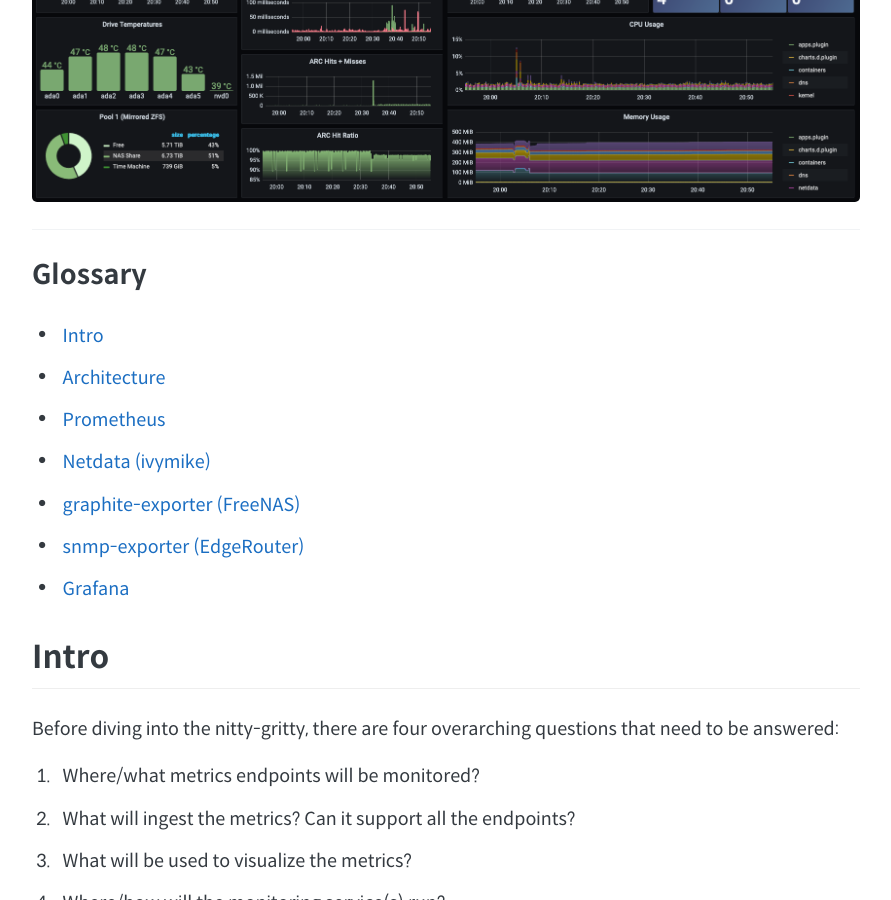
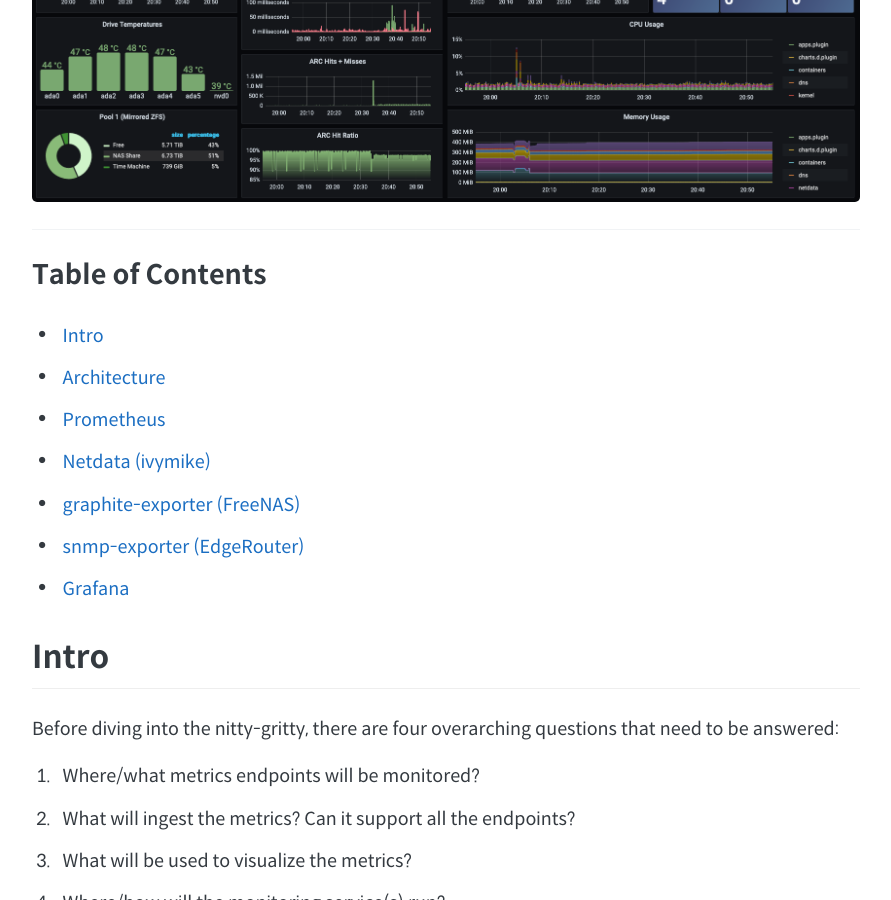
Before and after one commit to MrE-Fog/devedge-2, a Jekyll site: the page built from _posts/2021-01-24-metrics---netdataprometheusgrafana-stack.md, in a window 1280 px wide and 900 px high, scrolled down 833 px. Shown: the whole window, without its empty margins (194-1085 px from the left). Built offline with Jekyll 4.4.1, drawn with Linux system fonts in a browser that asks for light colours.

Commit message:
Rename Glossary to Table of Contents

```diff
--- a/_posts/2021-01-24-metrics---netdataprometheusgrafana-stack.md
+++ b/_posts/2021-01-24-metrics---netdataprometheusgrafana-stack.md
@@ -14,7 +14,7 @@
 
 ---
 
-### Glossary
+### Table of Contents
 
 - [Intro](#intro)
 - [Architecture](#architecture)
```
